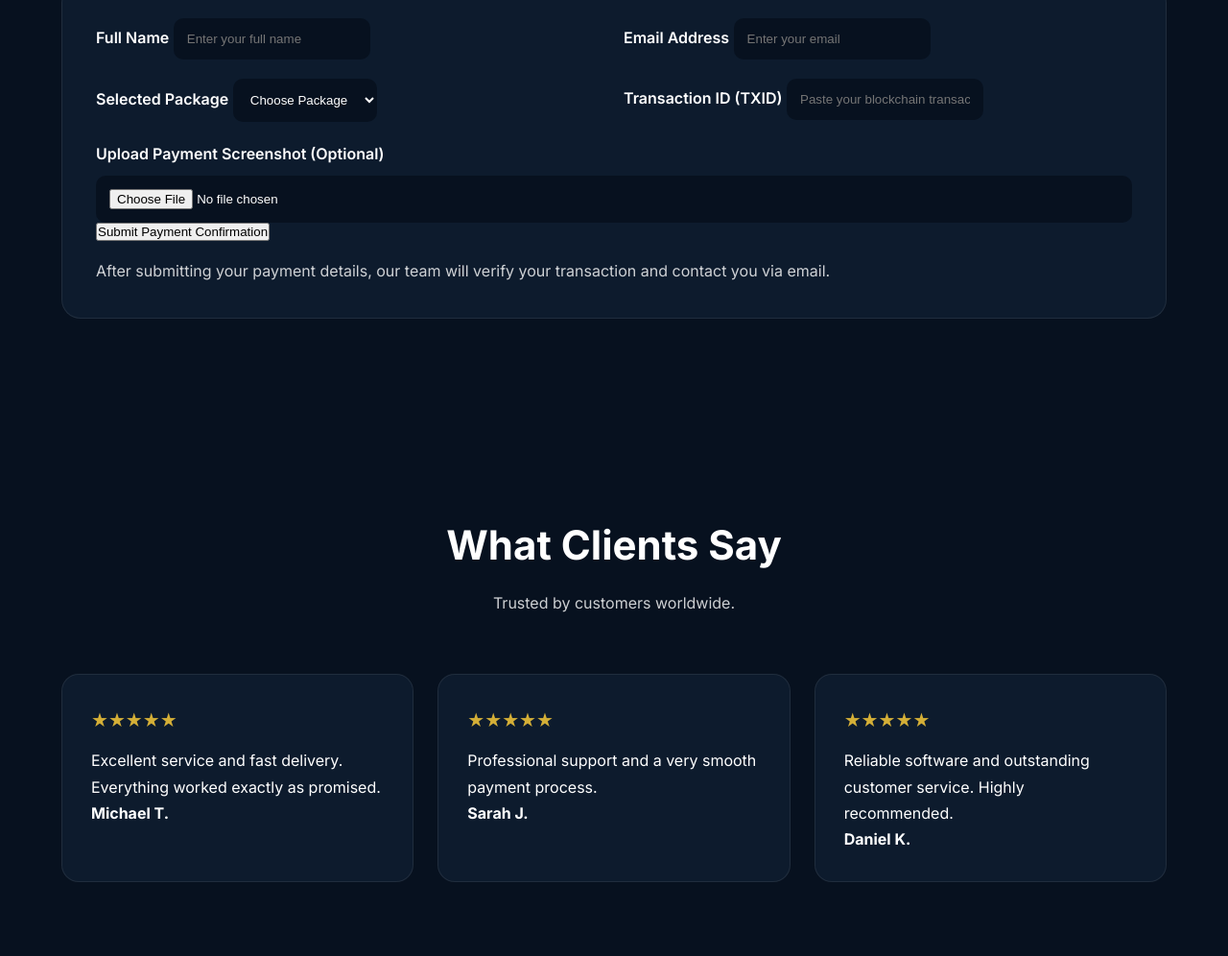
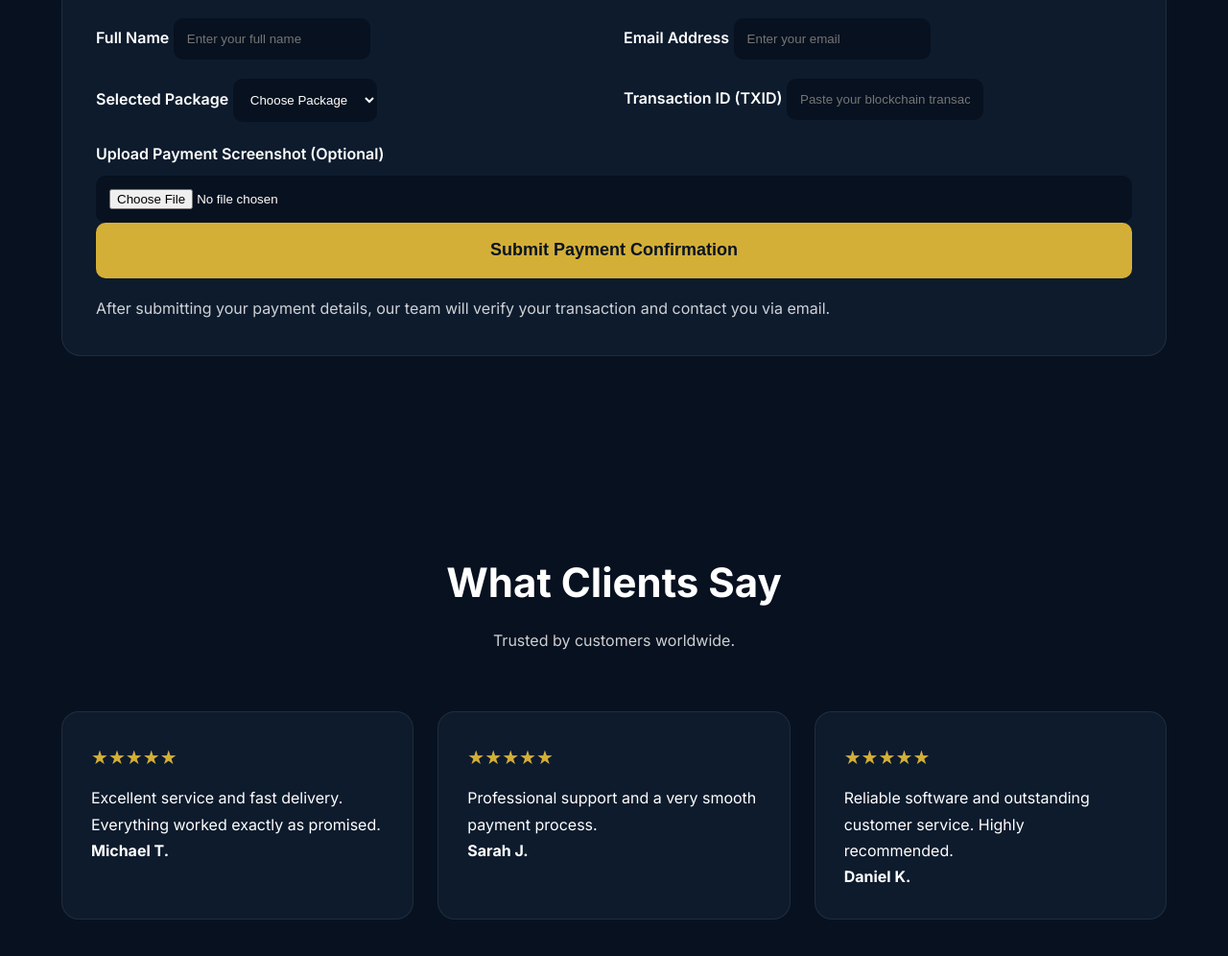
Before and after one commit to Legitimate01/hmd-private-software, a plain HTML site: page index.html in a window 1280 px wide. Shown: the part 3456-4452 px from the top of the page at 96% size. Drawn offline with Linux system fonts and the light colour scheme.

Commit message:
Update style.css

```diff
--- a/style.css
+++ b/style.css
@@ -578,3 +578,53 @@ font-size:14px;
     }
 
 }
+
+/* Payment Submit Button */
+
+#submitBtn{
+
+    width:100%;
+
+    height:58px;
+
+    background:#d4af37;
+
+    color:#081422;
+
+    border:none;
+
+    border-radius:10px;
+
+    font-size:18px;
+
+    font-weight:700;
+
+    cursor:pointer;
+
+    display:flex;
+
+    justify-content:center;
+
+    align-items:center;
+
+    gap:10px;
+
+    transition:.3s ease;
+
+}
+
+#submitBtn:hover{
+
+    background:#e5bd46;
+
+    transform:translateY(-2px);
+
+}
+
+#submitBtn:disabled{
+
+    opacity:.8;
+
+    cursor:not-allowed;
+
+}
```
